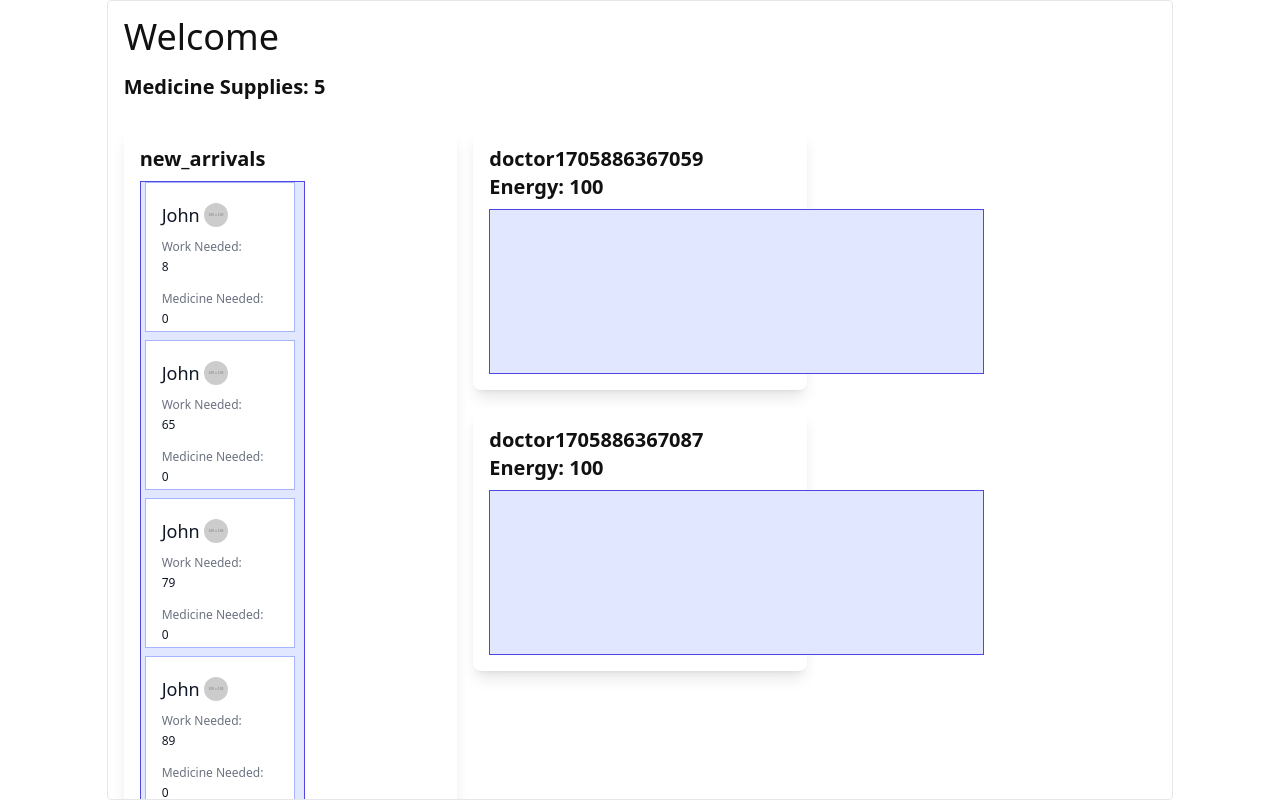
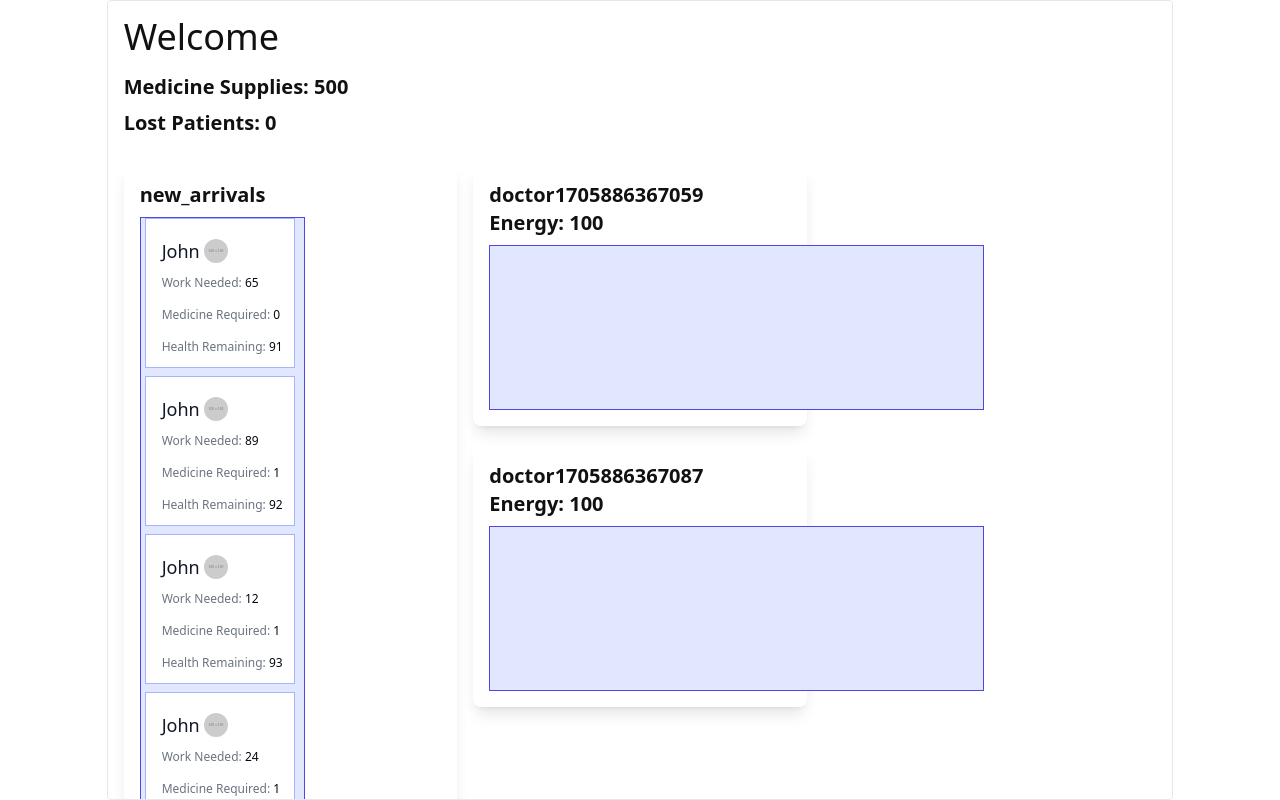
Before and after one commit to gabeochoa/hsp, a React (Vite) app: page / in a window 1280 px wide. Built offline with nearby package versions, Linux system fonts and the light colour scheme.

Commit message:
impact - add health and dying

```diff
--- a/src/App.tsx
+++ b/src/App.tsx
@@ -50,10 +50,17 @@ function Doctors() {
 }
 
 function Supplies() {
-  const { medicine } = useContext(TrayContext);
+  const { medicine, patients_lost } = useContext(TrayContext);
 
   return (
-    <div className="mb-2 text-xl font-bold">Medicine Supplies: {medicine}</div>
+    <div>
+      <div className="mb-2 text-xl font-bold">
+        Medicine Supplies: {medicine}
+      </div>
+      <div className="mb-2 text-xl font-bold">
+        Lost Patients: {patients_lost}
+      </div>
+    </div>
   );
 }
 
--- a/src/Tray.tsx
+++ b/src/Tray.tsx
@@ -39,26 +39,34 @@ function Card({ item, tray_id }: { item: Entity; tray_id: number }) {
         <div className="mt-2 w-full">
           <dl className="grid grid-cols-1 gap-y-4">
             <div>
-              <dt className="text-xs font-medium text-gray-500">
-                Work Needed:
-              </dt>
-              <dd className="mt-1 text-xs text-gray-900">
+              <p className="text-xs font-medium text-gray-500">
+                Work Needed:{' '}
+                <span className="text-gray-950">
                   {
                     item.get<HasAffliction>('HasAffliction').affliction
                       .ticks_needed
                   }
-              </dd>
+                </span>
+              </p>
             </div>
             <div>
-              <dt className="text-xs font-medium text-gray-500">
-                Medicine Needed:
-              </dt>
-              <dd className="mt-1 text-xs text-gray-900">
+              <p className="text-xs font-medium text-gray-500">
+                Medicine Required:{' '}
+                <span className="text-gray-950">
                   {
                     item.get<HasAffliction>('HasAffliction').affliction
                       .medicine_needed
                   }
-              </dd>
+                </span>
+              </p>
+            </div>
+            <div>
+              <p className="text-xs font-medium text-gray-500">
+                Health Remaining:{' '}
+                <span className="text-gray-950">
+                  {item.get<HasHealth>('HasHealth').health}
+                </span>
+              </p>
             </div>
           </dl>
         </div>
--- a/src/TrayContext.tsx
+++ b/src/TrayContext.tsx
@@ -77,6 +77,8 @@ function doctor_working(entity: Entity) {
   } else {
     // if its not locked yet then lets lock it
     hasAffliction.doctor = entity;
+    system.medicine -= hasAffliction.affliction.medicine_needed;
+    hasAffliction.affliction.medicine_needed = 0;
   }
 
   const issue = hasAffliction.affliction;
@@ -96,6 +98,42 @@ function spawn_new_cards(entity: Entity) {
   istray.cards.push(make_card_entity());
 }
 
+function take_damage_if_waiting(entity: Entity) {
+  const hasHealth: HasHealth = entity.get<HasHealth>('HasHealth');
+  const hasAffliction: HasAffliction =
+    entity.get<HasAffliction>('HasAffliction');
+
+  if (hasAffliction.locked()) {
+    return;
+  }
+  // TODO figure out
+  const rate = 1;
+  hasHealth.health = Math.max(0, hasHealth.health - rate);
+}
+
+function heal_if_being_helped(entity: Entity) {
+  const hasHealth: HasHealth = entity.get<HasHealth>('HasHealth');
+  const hasAffliction: HasAffliction =
+    entity.get<HasAffliction>('HasAffliction');
+  if (!hasAffliction.locked()) {
+    return;
+  }
+
+  // TODO figure out
+  const rate = 1;
+  hasHealth.health = Math.min(100, hasHealth.health + rate);
+}
+
+function cleanup_dead_patients(entity: Entity) {
+  const istray: IsTray = entity.get<IsTray>('IsTray');
+
+  const len = istray.cards.length;
+  istray.cards = istray.cards.filter(
+    (x: Entity) => x.get<HasHealth>('HasHealth').health > 0,
+  );
+  const lenAfter = istray.cards.length;
+  system.patients_lost += len - lenAfter;
+}
 /*
 
       Doctor shouldnt start unless
@@ -111,9 +149,11 @@ function spawn_new_cards(entity: Entity) {
 
 class System {
   medicine: number;
+  patients_lost: number;
 
   constructor() {
-    this.medicine = 5;
+    this.medicine = 500;
+    this.patients_lost = 0;
   }
 
   update(entity: Entity) {
@@ -128,6 +168,17 @@ class System {
       entity,
       spawn_new_cards,
     );
+    call_if_has_all_requires(
+      ['HasHealth', 'HasAffliction'],
+      entity,
+      take_damage_if_waiting,
+    );
+    call_if_has_all_requires(
+      ['HasHealth', 'HasAffliction'],
+      entity,
+      heal_if_being_helped,
+    );
+    call_if_has_all_requires(['IsTray'], entity, cleanup_dead_patients);
   }
 }
 
@@ -136,6 +187,7 @@ const system = new System();
 export const TrayContext = createContext<ITrayContext>({
   medicine: 0,
   moveCard: () => {},
+  patients_lost: 0,
   trays: [],
 });
 
@@ -189,6 +241,10 @@ export function TrayContextProvider({ children }) {
       const newTrays = [...prevTrays];
       newTrays.forEach((trayEnt: Entity) => {
         system.update(trayEnt);
+
+        trayEnt.get<IsTray>('IsTray').cards.forEach((card: Entity) => {
+          system.update(card);
+        });
       });
       return newTrays;
     });
@@ -204,6 +260,7 @@ export function TrayContextProvider({ children }) {
       value={{
         medicine: system.medicine,
         moveCard,
+        patients_lost: system.patients_lost,
         trays,
       }}
     >
--- a/src/Types.tsx
+++ b/src/Types.tsx
@@ -8,7 +8,7 @@ function get_random_name() {
 }
 function get_random_affliction(): IAffliction {
   return {
-    medicine_needed: 0,
+    medicine_needed: Math.round(1 * Math.random()),
     ticks_needed: Math.round(100 * Math.random()),
   };
 }
@@ -24,6 +24,16 @@ export class HasName implements Component {
   constructor() {
     this.name = 'HasName';
     this.patient_name = get_random_name();
+  }
+}
+
+export class HasHealth implements Component {
+  name: string;
+  health: number;
+
+  constructor() {
+    this.name = 'HasHealth';
+    this.health = 100;
   }
 }
 
@@ -128,6 +138,7 @@ export function make_card_entity() {
 
   entity.add<HasName>(new HasName());
   entity.add<HasAffliction>(new HasAffliction());
+  entity.add<HasHealth>(new HasHealth());
 
   entities.push(entity);
   return entity;
```
Lines whose indentation alone changed are shown as unchanged.
